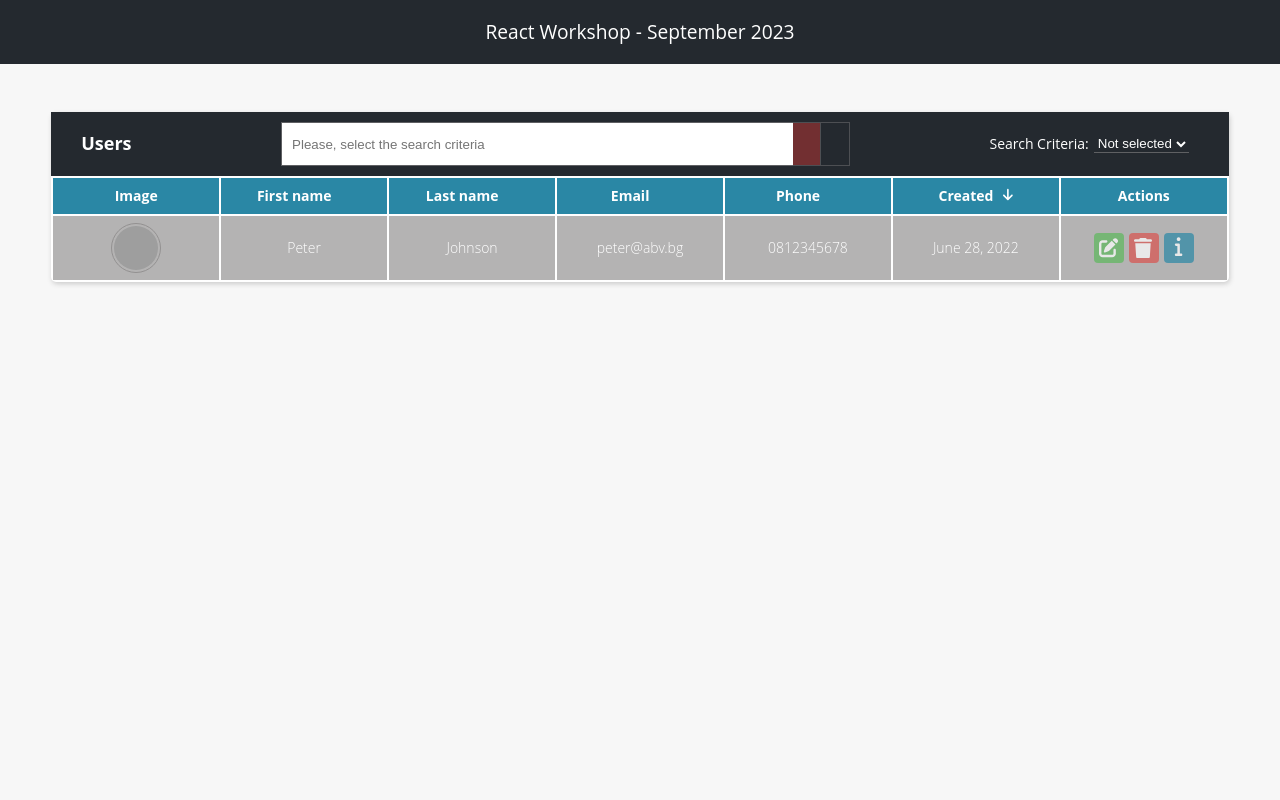
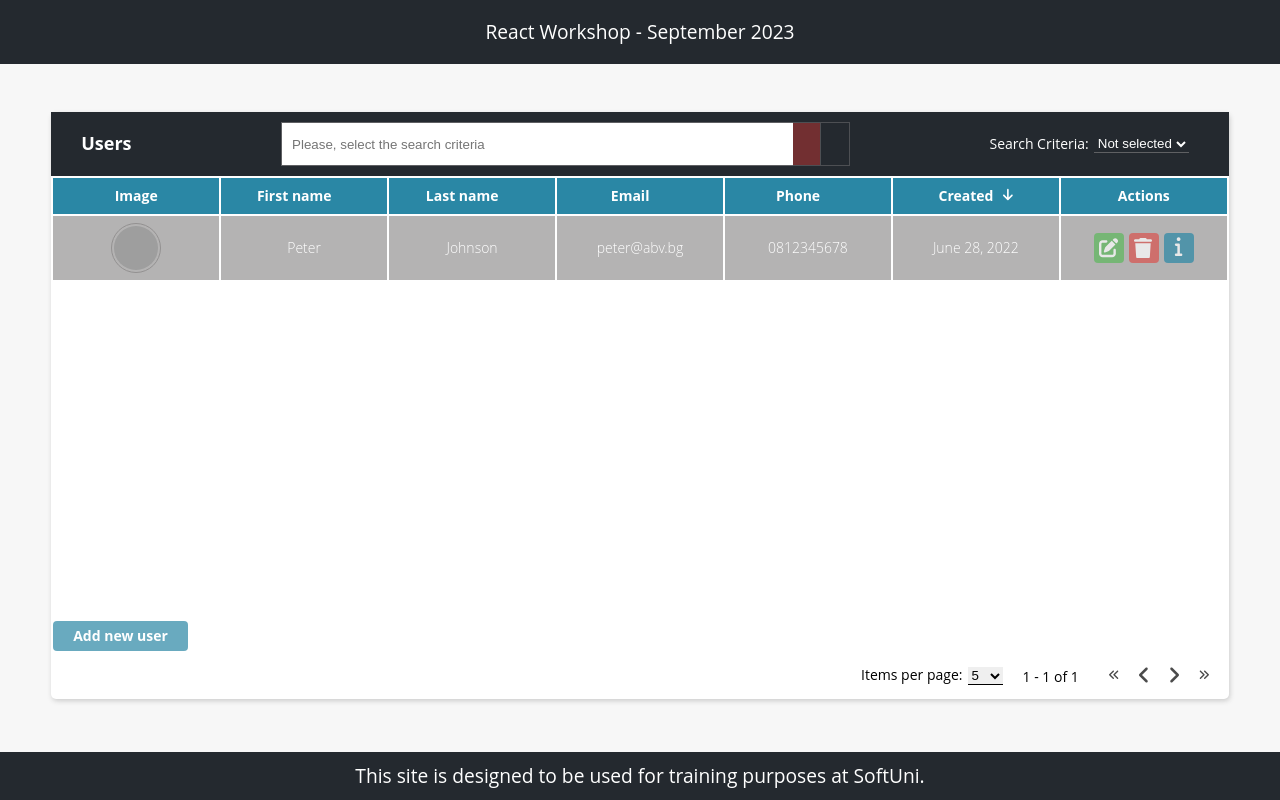
Before and after one commit to Velislav21/Previous-Softuni-Course, a React (Vite) app in the folder Workshop/client/: page / in a window 1280 px wide. Built offline with nearby package versions, Linux system fonts and the light colour scheme; grey boxes are pictures that could not be loaded.

Commit message:
.
the main components are now separated

```diff
--- a/Workshop/client/src/App.jsx
+++ b/Workshop/client/src/App.jsx
@@ -3,6 +3,7 @@
 import Header from './components/header/Header'
 import SearchBar from './components/search-bar/SearchBar'
 import UserListContainer from './components/user-list/UserListContainer'
+import Footer from './components/footer/Footer'
 
 function App() {
 
@@ -17,6 +18,7 @@
 
                 </section>
             </main>
+            <Footer/>
         </>
     )
 }
--- /dev/null
+++ b/Workshop/client/src/components/footer/Footer.jsx
@@ -0,0 +1,7 @@
+export default function Footer() {
+    return (
+        <footer class="footer">
+            <p>This site is designed to be used for training purposes at SoftUni.</p>
+        </footer>
+    )
+}
--- /dev/null
+++ b/Workshop/client/src/components/user-list/AddBtn.jsx
@@ -0,0 +1,7 @@
+export default function AddBtn() {
+    return (
+
+        <button class="btn-add btn">Add new user</button>
+
+    )
+}
--- /dev/null
+++ b/Workshop/client/src/components/user-list/Pagination.jsx
@@ -0,0 +1,90 @@
+export default function Pagination() {
+    return (
+
+        <div className="pagination position">
+        <div className="limits">
+          <span>Items per page:</span>
+          <select name="limit" className="limit" value="5">
+            <option value="5">5</option>
+            <option value="5">10</option>
+            <option value="5">15</option>
+            <option value="5">20</option>
+          </select>
+        </div>
+        <p className="pages">1 - 1 of 1</p>
+        <div className="actions">
+          <button className="btn" title="First Page">
+            <svg
+              aria-hidden="true"
+              focusable="false"
+              data-prefix="fas"
+              data-icon="angles-left"
+             className="svg-inline--fa fa-angles-left"
+              role="img"
+              xmlns="http://www.w3.org/2000/svg"
+              viewBox="0 0 448 512"
+            >
+              <path
+                fill="currentColor"
+                d="M77.25 256l137.4-137.4c12.5-12.5 12.5-32.75 0-45.25s-32.75-12.5-45.25 0l-160 160c-12.5 12.5-12.5 32.75 0 45.25l160 160C175.6 444.9 183.8 448 192 448s16.38-3.125 22.62-9.375c12.5-12.5 12.5-32.75 0-45.25L77.25 256zM269.3 256l137.4-137.4c12.5-12.5 12.5-32.75 0-45.25s-32.75-12.5-45.25 0l-160 160c-12.5 12.5-12.5 32.75 0 45.25l160 160C367.6 444.9 375.8 448 384 448s16.38-3.125 22.62-9.375c12.5-12.5 12.5-32.75 0-45.25L269.3 256z"
+              ></path>
+            </svg>
+          </button>
+
+          <button className="btn" title="Previous Page">
+            <svg
+              aria-hidden="true"
+              focusable="false"
+              data-prefix="fas"
+              data-icon="angle-left"
+             className="svg-inline--fa fa-angle-left"
+              role="img"
+              xmlns="http://www.w3.org/2000/svg"
+              viewBox="0 0 256 512"
+            >
+              <path
+                fill="currentColor"
+                d="M192 448c-8.188 0-16.38-3.125-22.62-9.375l-160-160c-12.5-12.5-12.5-32.75 0-45.25l160-160c12.5-12.5 32.75-12.5 45.25 0s12.5 32.75 0 45.25L77.25 256l137.4 137.4c12.5 12.5 12.5 32.75 0 45.25C208.4 444.9 200.2 448 192 448z"
+              ></path>
+            </svg>
+          </button>
+          <button className="btn" title="Next Page">
+            <svg
+              aria-hidden="true"
+              focusable="false"
+              data-prefix="fas"
+              data-icon="angle-right"
+             className="svg-inline--fa fa-angle-right"
+              role="img"
+              xmlns="http://www.w3.org/2000/svg"
+              viewBox="0 0 256 512"
+            >
+              <path
+                fill="currentColor"
+                d="M64 448c-8.188 0-16.38-3.125-22.62-9.375c-12.5-12.5-12.5-32.75 0-45.25L178.8 256L41.38 118.6c-12.5-12.5-12.5-32.75 0-45.25s32.75-12.5 45.25 0l160 160c12.5 12.5 12.5 32.75 0 45.25l-160 160C80.38 444.9 72.19 448 64 448z"
+              ></path>
+            </svg>
+          </button>
+
+          <button className="btn" title="Last Page">
+            <svg
+              aria-hidden="true"
+              focusable="false"
+              data-prefix="fas"
+              data-icon="angles-right"
+             className="svg-inline--fa fa-angles-right"
+              role="img"
+              xmlns="http://www.w3.org/2000/svg"
+              viewBox="0 0 448 512"
+            >
+              <path
+                fill="currentColor"
+                d="M246.6 233.4l-160-160c-12.5-12.5-32.75-12.5-45.25 0s-12.5 32.75 0 45.25L178.8 256l-137.4 137.4c-12.5 12.5-12.5 32.75 0 45.25C47.63 444.9 55.81 448 64 448s16.38-3.125 22.62-9.375l160-160C259.1 266.1 259.1 245.9 246.6 233.4zM438.6 233.4l-160-160c-12.5-12.5-32.75-12.5-45.25 0s-12.5 32.75 0 45.25L370.8 256l-137.4 137.4c-12.5 12.5-12.5 32.75 0 45.25C239.6 444.9 247.8 448 256 448s16.38-3.125 22.62-9.375l160-160C451.1 266.1 451.1 245.9 438.6 233.4z"
+              ></path>
+            </svg>
+          </button>
+        </div>
+      </div>
+
+    )
+}
--- a/Workshop/client/src/components/user-list/UserListContainer.jsx
+++ b/Workshop/client/src/components/user-list/UserListContainer.jsx
@@ -1,13 +1,21 @@
+import AddBtn from "./AddBtn";
+import Pagination from "./Pagination";
 import Tbody from "./Tbody";
 import Thead from "./Thead";
 
 export default function UserListContainer() {
     return (
+        <>
+            <div className="table-wrapper">
 
-        <table className="table">
-            <Thead />
-            <Tbody />
-        </table>
+                <table className="table">
+                    <Thead />
+                    <Tbody />
+                </table>
 
+            </div>
+            <AddBtn />
+            <Pagination/>
+        </>
     )
 }
```
